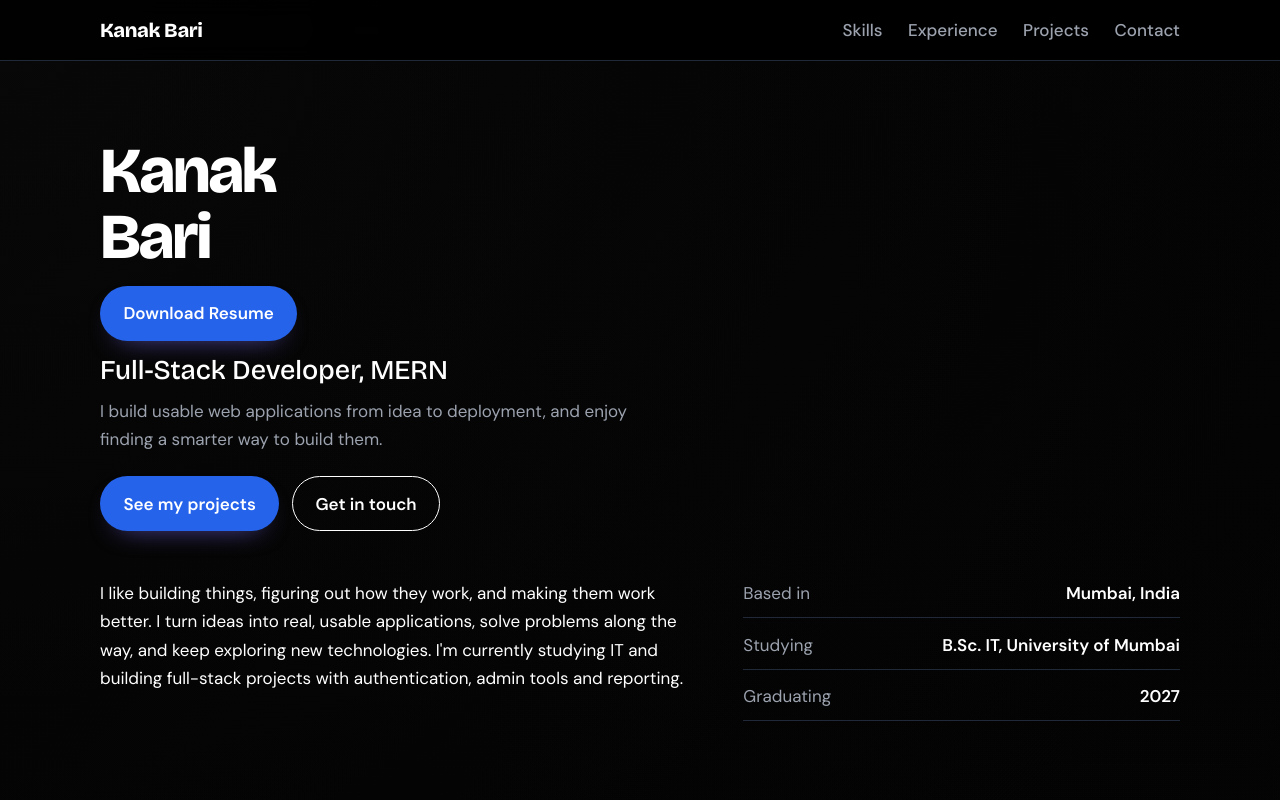
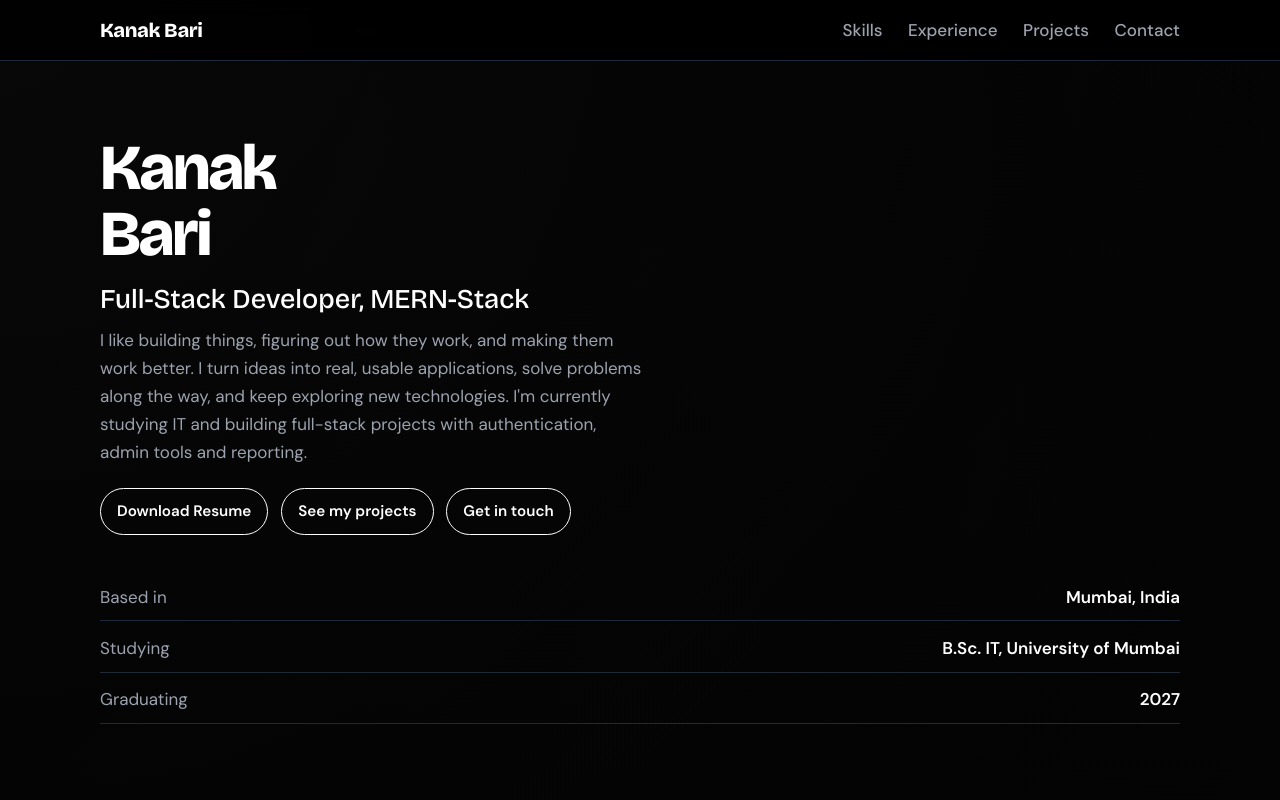
Before and after one commit to barikanak19/portfolio, a React (Vite) app: page / in a window 1280 px wide. Shown: the top 800 px of the page. Built offline with nearby package versions, Linux system fonts and the light colour scheme.

Commit message:
fiiiiiix

```diff
--- a/index.html
+++ b/index.html
@@ -3,7 +3,7 @@
 <head>
 <meta charset="utf-8">
 <meta name="viewport" content="width=device-width, initial-scale=1, viewport-fit=cover">
-<title>Kanak Bari</title>
+<title>Kanak Bari Portfolio</title>
 <link rel="preconnect" href="https://fonts.googleapis.com">
 <link rel="preconnect" href="https://fonts.gstatic.com" crossorigin>
 <link href="https://fonts.googleapis.com/css2?family=Bricolage+Grotesque:opsz,wght@12..96,500;12..96,700;12..96,800&family=DM+Sans:wght@400;500;600&display=swap" rel="stylesheet">
--- a/src/App.jsx
+++ b/src/App.jsx
@@ -53,22 +53,17 @@ function Hero() {
           <Letters text="Kanak" />
           <Letters text="Bari" offset={5} />
         </h1>
-        <a className="btn primary resume-btn" href={DATA.resume} download="Kanak_Bari_Resume.pdf">
-          Download Resume
-        </a>
-        <p className="role">Full-Stack Developer, MERN</p>
-        <p className="lead">I build usable web applications from idea to deployment, and enjoy finding a smarter way to build them.</p>
+        <p className="role">Full-Stack Developer, MERN-Stack</p>
+        <p className="lead">I like building things, figuring out how they work, and making them work better. I turn ideas into real, usable applications, solve problems along the way, and keep exploring new technologies. I'm currently studying IT and building full-stack projects with authentication, admin tools and reporting.</p>
         <div className="cta">
-          <a className="btn primary" href="#projects">See my projects</a>
+          <a className="btn" href={DATA.resume} download="Kanak_Bari_Resume.pdf">Download Resume</a>
+          <a className="btn" href="#projects">See my projects</a>
           <a className="btn" href="#contact">Get in touch</a>
         </div>
 
-        <div className="about" style={{ marginTop: "3rem" }}>
-          <p>I like building things, figuring out how they work, and making them work better. I turn ideas into real, usable applications, solve problems along the way, and keep exploring new technologies. I'm currently studying IT and building full-stack projects with authentication, admin tools and reporting.</p>
-          <ul className="facts">
-            {facts.map(([k, v]) => <li key={k}><span>{k}</span><strong>{v}</strong></li>)}
-          </ul>
-        </div>
+        <ul className="facts" style={{ marginTop: "3rem" }}>
+          {facts.map(([k, v]) => <li key={k}><span>{k}</span><strong>{v}</strong></li>)}
+        </ul>
       </div>
     </section>
   );
--- a/src/styles.css
+++ b/src/styles.css
@@ -39,10 +39,10 @@ nav a:hover{color:var(--ink)}
 .hero p.lead{max-width:34rem;color:var(--muted);margin:0 0 1.4rem;opacity:0;animation:fade .8s .9s forwards}
 .hero .role{opacity:0;animation:fade .8s .7s forwards}
 .hero .cta{opacity:0;animation:fade .8s 1.1s forwards}
-.hero .resume-btn{margin:0 0 0.8rem;display:inline-flex;align-items:center;justify-content:center;opacity:0;animation:fade .8s 1s forwards}
 @keyframes fade{to{opacity:1}}
 .cta{display:flex;flex-wrap:wrap;gap:.8rem}
 .btn{display:inline-block;padding:.8rem 1.4rem;border-radius:999px;font-weight:600;text-decoration:none;border:1.5px solid var(--ink);transition:transform .25s,background .25s,color .25s}
+.hero .btn{padding:.6rem 1rem;font-size:.95rem}
 .btn.primary{background:var(--blue-deep);border-color:transparent;color:var(--accent-ink);box-shadow:0 12px 28px -18px rgba(122,108,244,.9)}
 .btn:hover{transform:translateY(-3px)}
 section.block{padding:5rem 0;border-top:1px solid var(--line)}
```
Also changed, not shown: 6 other files (tests, documents, lock files or other folders).
